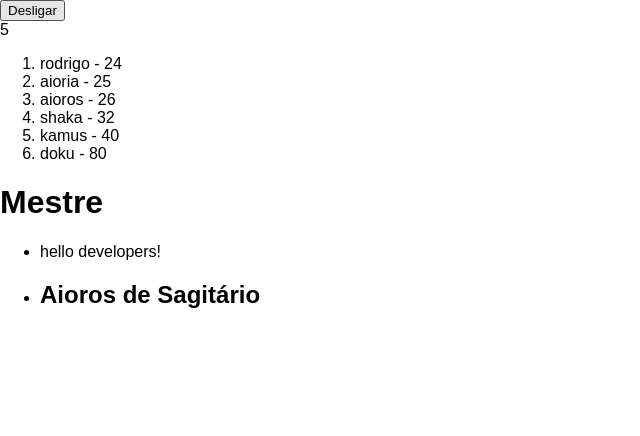
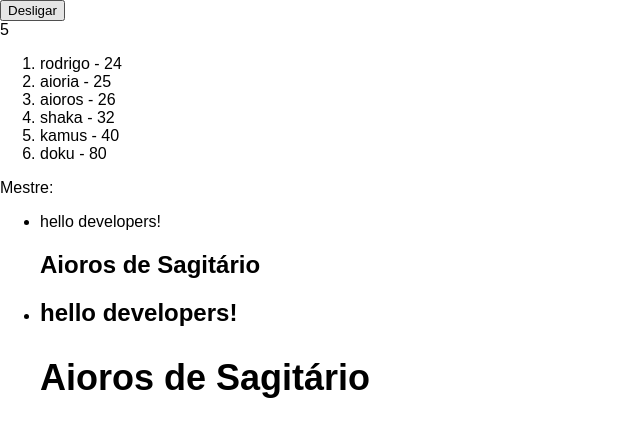
Before and after one commit to RodrigoMachado9/React-Js-Components, a React (Create React App) app: page / in a window 1280 px wide. Shown: the top 436 px of the page, without its empty margins (0-640 px from the left). Built offline with nearby package versions, Linux system fonts and the light colour scheme.

Commit message:
atribuindo propriedades aos elementos filhos

```diff
--- a/src/App.js
+++ b/src/App.js
@@ -38,7 +38,7 @@ class App extends Component {
       <div className="App">
           <MyButton/>
           <PeopleList/>
-          <ClickList>
+          <ClickList id={'cavaleiro-do-zodiaco'}>
               <div>hello developers!</div>
               <h2>Aioros de Sagitário</h2>
           </ClickList>
--- a/src/components/ClickList.js
+++ b/src/components/ClickList.js
@@ -7,11 +7,14 @@ class ClickList extends Component{
     render() {
         return (
             <div>
-                <h1>Mestre</h1>
+                Mestre:
                 <ul>
                     {this.props.children.map(item=>{
-                        return <li>
-                            {item}
+                    return <li key={""}>
+
+                            <item.type prop2={this.props.id}>
+                                {this.props.children}
+                            </item.type>
                         </li>
                     })}
 
```
